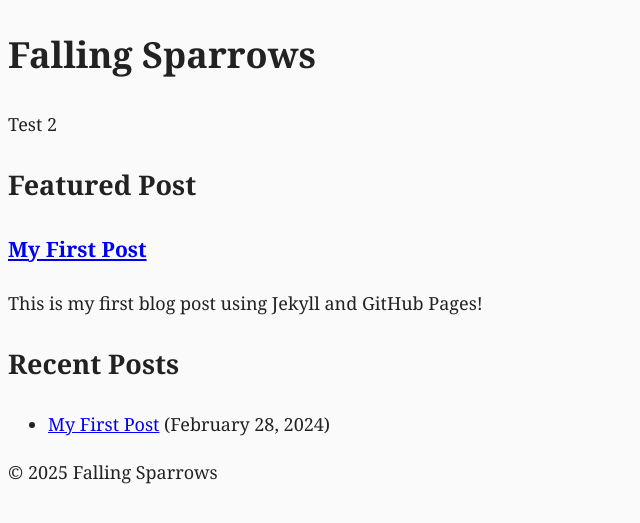
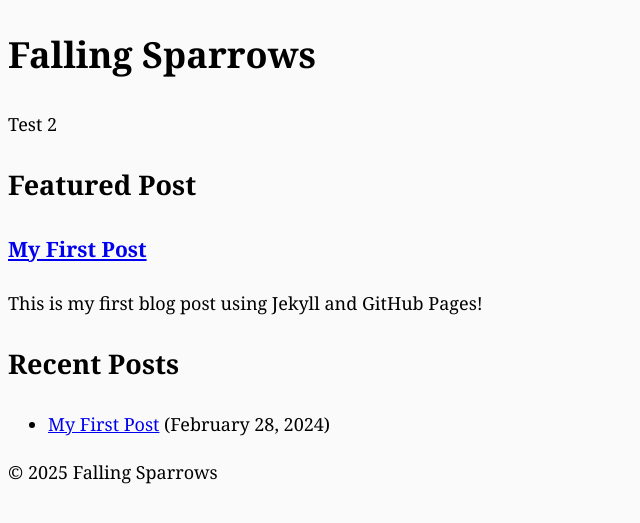
Before and after one commit to falling-sparrows/falling-sparrows.github.io, a Jekyll site: the page built from index.md, in a window 1280 px wide. Shown: the top 523 px of the page, without its empty margins (0-640 px from the left). Built offline with Jekyll 4.4.1, drawn with Linux system fonts in a browser that asks for light colours.

Commit message:
Update style.css

```diff
--- a/assets/css/style.css
+++ b/assets/css/style.css
@@ -3,5 +3,5 @@ body {
     font-size: 18px;
     line-height: 1.7;
     background-color: #FAFAFA; /* Light gray, not pure white */
-    color: #222222; /* Dark gray text */
+    color: #000000; /* Black text */
 }
```
